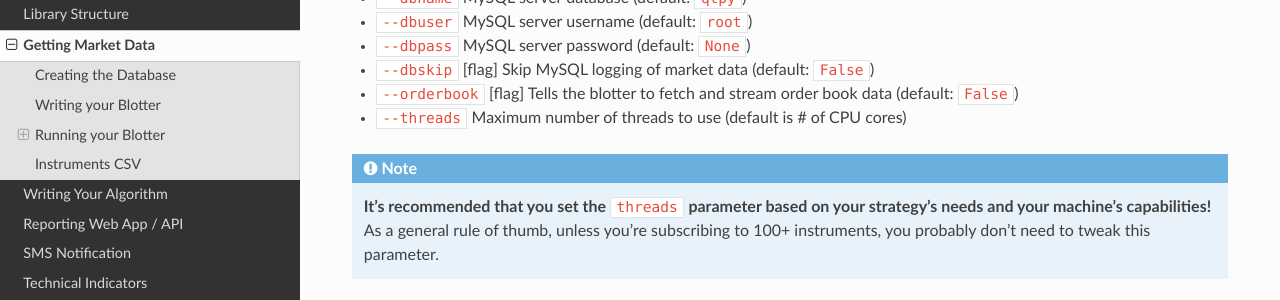
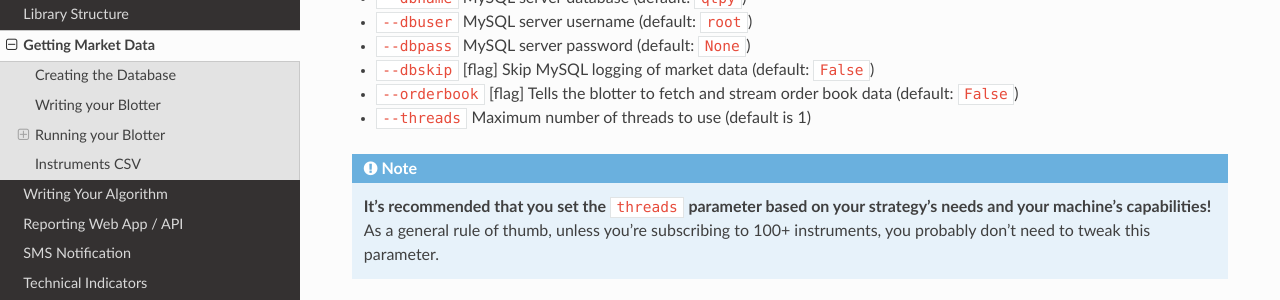
Before and after one commit to ranaroussi/qtpylib, a Sphinx documentation site: the page built from docs/source/blotter.rst, in a window 1280 px wide and 900 px high, scrolled down 2087 px. Shown: the part 150-450 px from the top of the window. Built offline with Sphinx 7.4.7 and the Read the Docs theme 2.0.0, drawn with Linux system fonts in a browser that asks for light colours.

Commit message:
defaults to single threaded mode

```diff
--- a/docs/source/algo.rst
+++ b/docs/source/algo.rst
@@ -331,7 +331,7 @@ You can override any of the above parameters using run-time using command line a
 - ``--output`` Path to save the recorded data (default: ``None``)
 - ``--blotter`` Log trades to MySQL server used by this Blotter (default: ``auto-detect``)
 - ``--continuous`` Construct continuous Futures contracts (flag, default: ``True``)
-- ``--threads`` Maximum number of threads to use (default is # of CPU cores)
+- ``--threads`` Maximum number of threads to use (default is 1)
 
 **Example:**
 
--- a/docs/source/blotter.rst
+++ b/docs/source/blotter.rst
@@ -124,7 +124,7 @@ or via CLI:
 - ``--dbpass`` MySQL server password (default: ``None``)
 - ``--dbskip`` [flag] Skip MySQL logging of market data (default: ``False``)
 - ``--orderbook`` [flag] Tells the blotter to fetch and stream order book data (default: ``False``)
-- ``--threads`` Maximum number of threads to use (default is # of CPU cores)
+- ``--threads`` Maximum number of threads to use (default is 1)
 
 .. note::
 
```
